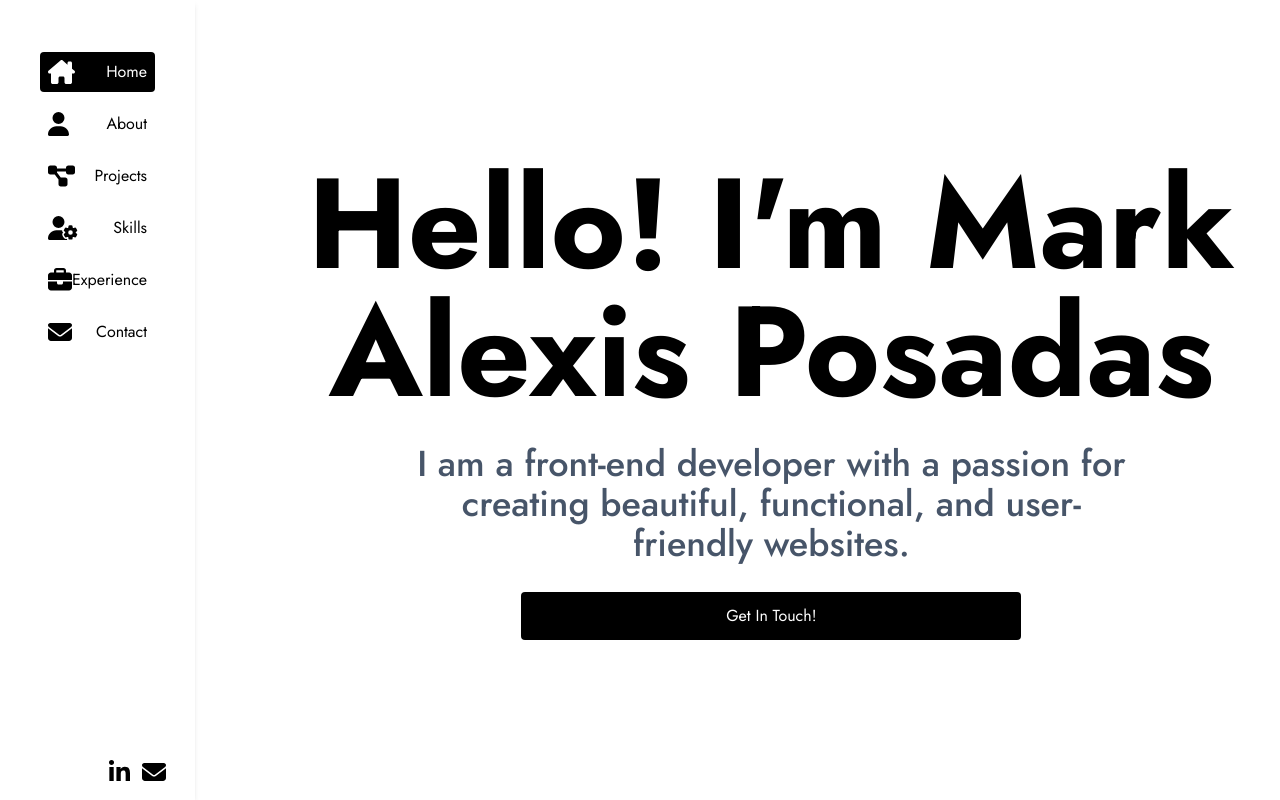
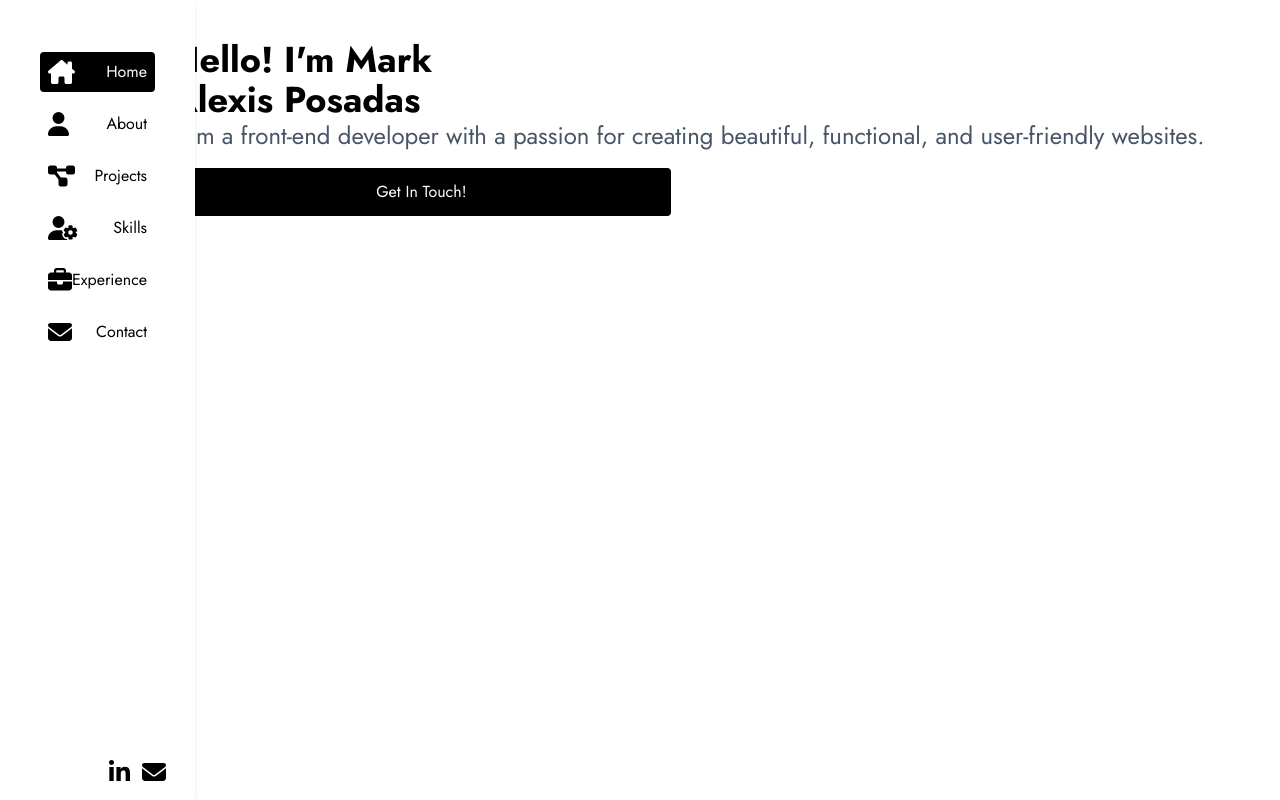
Before and after one commit to Mark-Alexis-Posadas/react-portfolio, a React (Vite) app: page / in a window 1280 px wide. Shown: the top 800 px of the page. Built offline with nearby package versions, Linux system fonts and the light colour scheme.

Commit message:
added home subtitle

```diff
--- a/src/Layout.jsx
+++ b/src/Layout.jsx
@@ -46,11 +46,12 @@ const experienceTitle = pageTitles[3];
 const contactTitle = pageTitles[4];
 
 //subtitle
-const aboutSubTitle = subTitles[0].text;
-const projectsSubTitle = subTitles[1].text;
-const skillsSubTitle = subTitles[2].text;
-const experienceSubTitle = subTitles[3].text;
-const contactSubTitle = subTitles[4].text;
+const homeSubTitle = subTitles[0].text;
+const aboutSubTitle = subTitles[1].text;
+const projectsSubTitle = subTitles[2].text;
+const skillsSubTitle = subTitles[3].text;
+const experienceSubTitle = subTitles[4].text;
+const contactSubTitle = subTitles[5].text;
 
 const Layout = () => {
   //sidebar
@@ -79,7 +80,12 @@ const Layout = () => {
         <Routes>
           <Route
             path="/"
-            element={<Home handleSetActive={handleSetActive} />}
+            element={
+              <Home
+                handleSetActive={handleSetActive}
+                homeSubTitle={homeSubTitle}
+              />
+            }
           />
           <Route
             path="/about"
--- a/src/data/subTitles.js
+++ b/src/data/subTitles.js
@@ -1,4 +1,8 @@
 const subTitles = [
+  //home
+  {
+    text: "I am a front-end developer with a passion for creating beautiful, functional, and user-friendly websites.",
+  },
   //about
   { text: "about subtitle" },
   //projects
--- a/src/pages/Home/Home.jsx
+++ b/src/pages/Home/Home.jsx
@@ -1,8 +1,9 @@
 import { useNavigate, Link } from "react-router-dom";
 import Wrapper from "../../components/Wrapper";
 import sidebarData from "../../data/sidebarData";
+import SubTitle from "../../components/SubTitle";
 
-export default function Home({ handleSetActive }) {
+export default function Home({ handleSetActive, homeSubTitle }) {
   const navigate = useNavigate();
 
   const handleGetInTouchClick = () => {
@@ -14,15 +15,12 @@ export default function Home({ handleSetActive }) {
   };
 
   return (
-    <section className="flex items-center justify-center min-h-[calc(100vh-5rem)] text-center">
+    <section className="min-h-[calc(100vh-5rem)]">
       <Wrapper>
-        <h1 className="text-9xl font-bold">
+        <h1 className="text-4xl font-bold">
           Hello! I'm Mark <br /> Alexis Posadas
         </h1>
-        <p className="text-4xl text-slate-600 font-medium  max-w-[739px] m-auto my-7">
-          I am a front-end developer with a passion for creating beautiful,
-          functional, and user-friendly websites.
-        </p>
+        <SubTitle subTitleText={homeSubTitle} />
         <Link to="/contact">
           <button
             className="text-white rounded bg-black p-3 min-w-[500px]"
```
